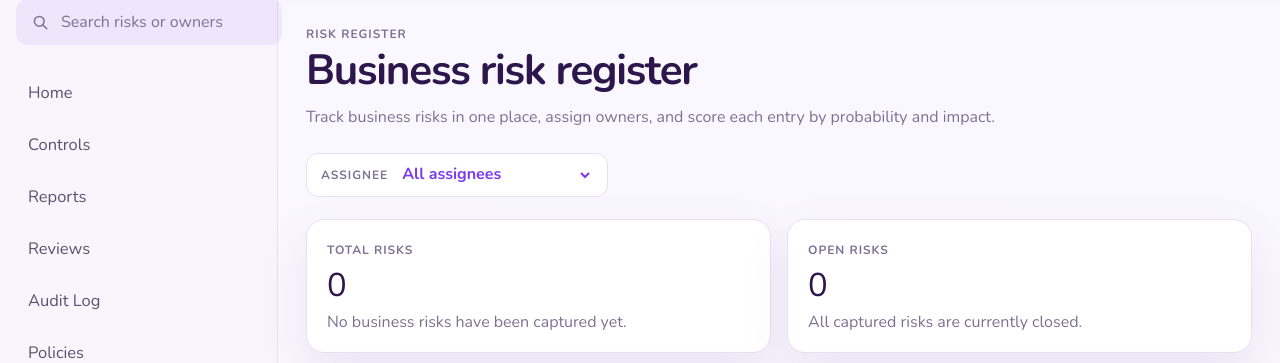
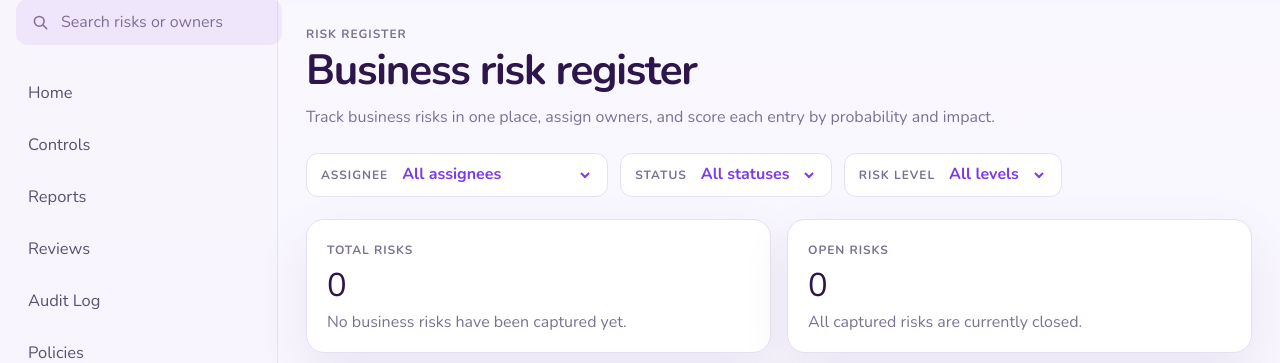
Before and after one commit to cgnetworking/ComplianceApp, a Django app: page /risks.html in a window 1280 px wide. Shown: the part 87-450 px from the top of the page. Run offline with Django 4.2, Linux system fonts and the light colour scheme; the visitor is signed in with stand-in values (Sample User, id 1); data comes from the database, SQL or seed files in the repository; data that the repository does not hold is empty; parts of the project's set-up code (start-up, migrations or seed data) failed here and were passed over; some libraries are stand-ins or nearby versions.

Commit message:
Add status and risk-level filters to risk register

```diff
--- a/templates/portal/risks.html
+++ b/templates/portal/risks.html
@@ -36,6 +36,14 @@
             <label class="pill-select">
               <span>Assignee</span>
               <select id="risk-assignee-filter" aria-label="Filter risks by assigned user"></select>
+            </label>
+            <label class="pill-select">
+              <span>Status</span>
+              <select id="risk-status-filter" aria-label="Filter risks by status"></select>
+            </label>
+            <label class="pill-select">
+              <span>Risk Level</span>
+              <select id="risk-level-filter" aria-label="Filter risks by matrix level"></select>
             </label>
           </div>
         </section>
--- a/webapp/js/risks.js
+++ b/webapp/js/risks.js
@@ -3,6 +3,8 @@
 
   function renderRisksPage() {
     renderRiskAssigneeFilter();
+    renderRiskStatusFilter();
+    renderRiskLevelFilter();
     const risks = filteredRisks();
     syncSelectionToVisibleRisks(risks);
     renderRiskOverview();
@@ -62,7 +64,7 @@
     }
 
     if (!risks.length) {
-      els.riskList.innerHTML = '<div class="empty-state">No risks match the current search or assignee filter.</div>';
+      els.riskList.innerHTML = '<div class="empty-state">No risks match the current search or active filters.</div>';
       return;
     }
 
@@ -274,6 +276,66 @@
       renderRisksPage();
     });
   }
+  function renderRiskStatusFilter() {
+    if (!els.riskStatusFilter) {
+      return;
+    }
+
+    const selectedStatus = state.riskStatus || "All";
+    const statusOptions = [
+      { value: "All", label: "All statuses" },
+      { value: "Open", label: "Open risks" },
+      { value: "Closed", label: "Closed risks" },
+    ];
+    els.riskStatusFilter.innerHTML = statusOptions
+      .map((option) => `<option value="${escapeHtml(option.value)}">${escapeHtml(option.label)}</option>`)
+      .join("");
+    els.riskStatusFilter.value = valueOrFallback(els.riskStatusFilter, selectedStatus);
+    state.riskStatus = els.riskStatusFilter.value;
+
+    if (els.riskStatusFilter.dataset.bound) {
+      return;
+    }
+    els.riskStatusFilter.dataset.bound = "true";
+    els.riskStatusFilter.addEventListener("change", (event) => {
+      state.riskStatus = event.target.value;
+      syncSelectionToVisibleRisks();
+      syncUrl();
+      renderRisksPage();
+    });
+  }
+  function renderRiskLevelFilter() {
+    if (!els.riskLevelFilter) {
+      return;
+    }
+
+    const selectedLevel = state.riskLevel || "All";
+    const levelOptions = [
+      { value: "All", label: "All levels" },
+      { value: "very-low", label: "Very low" },
+      { value: "low", label: "Low" },
+      { value: "medium", label: "Medium" },
+      { value: "high", label: "High" },
+      { value: "very-high", label: "Very high" },
+      { value: "extreme", label: "Extreme" },
+    ];
+    els.riskLevelFilter.innerHTML = levelOptions
+      .map((option) => `<option value="${escapeHtml(option.value)}">${escapeHtml(option.label)}</option>`)
+      .join("");
+    els.riskLevelFilter.value = valueOrFallback(els.riskLevelFilter, selectedLevel);
+    state.riskLevel = els.riskLevelFilter.value;
+
+    if (els.riskLevelFilter.dataset.bound) {
+      return;
+    }
+    els.riskLevelFilter.dataset.bound = "true";
+    els.riskLevelFilter.addEventListener("change", (event) => {
+      state.riskLevel = event.target.value;
+      syncSelectionToVisibleRisks();
+      syncUrl();
+      renderRisksPage();
+    });
+  }
   function renderRiskOwnerOptions(selectedOwner) {
     if (!els.riskOwnerInput) {
       return;
@@ -387,10 +449,21 @@
   function filteredRisks() {
     const searchLower = state.search.trim().toLowerCase();
     const assigneeFilter = typeof state.riskAssignee === "string" ? state.riskAssignee.trim() : "";
+    const statusFilter = typeof state.riskStatus === "string" ? state.riskStatus.trim() : "";
+    const levelFilter = typeof state.riskLevel === "string" ? state.riskLevel.trim() : "";
     return state.riskRegister
       .slice()
       .filter((risk) => {
         if (assigneeFilter && assigneeFilter !== "All" && risk.owner !== assigneeFilter) {
+          return false;
+        }
+        if (statusFilter === "Open" && isRiskClosed(risk)) {
+          return false;
+        }
+        if (statusFilter === "Closed" && !isRiskClosed(risk)) {
+          return false;
+        }
+        if (levelFilter && levelFilter !== "All" && riskBandKey(risk.probability, risk.impact) !== levelFilter) {
           return false;
         }
         if (!searchLower) {
--- a/webapp/js/runtime.js
+++ b/webapp/js/runtime.js
@@ -76,6 +76,8 @@
     applicability: params.get("applicability") || "All",
     frequency: params.get("frequency") || "All",
     riskAssignee: params.get("assignee") || "All",
+    riskStatus: params.get("status") || "All",
+    riskLevel: params.get("level") || "All",
     monthIndex: initialMonthIndex,
     selectedControlId: params.get("control"),
     policyContextControlId: params.get("control"),
@@ -143,6 +145,8 @@
     homePolicies: document.getElementById("home-policies"),
     addRiskTrigger: document.getElementById("add-risk-trigger"),
     riskAssigneeFilter: document.getElementById("risk-assignee-filter"),
+    riskStatusFilter: document.getElementById("risk-status-filter"),
+    riskLevelFilter: document.getElementById("risk-level-filter"),
     riskList: document.getElementById("risk-list"),
     riskForm: document.getElementById("risk-form"),
     riskFormKicker: document.getElementById("risk-form-kicker"),
--- a/webapp/js/shared.js
+++ b/webapp/js/shared.js
@@ -749,6 +749,12 @@
     if (page === "risks" && state.riskAssignee && state.riskAssignee !== "All") {
       query.set("assignee", state.riskAssignee);
     }
+    if (page === "risks" && state.riskStatus && state.riskStatus !== "All") {
+      query.set("status", state.riskStatus);
+    }
+    if (page === "risks" && state.riskLevel && state.riskLevel !== "All") {
+      query.set("level", state.riskLevel);
+    }
     if (page === "vendors" && state.selectedVendorResponseId) {
       query.set("vendor", state.selectedVendorResponseId);
     }
```
